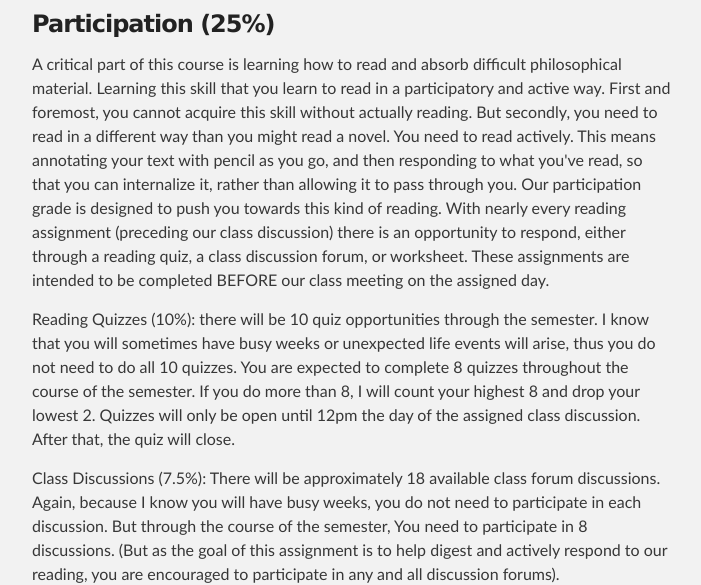
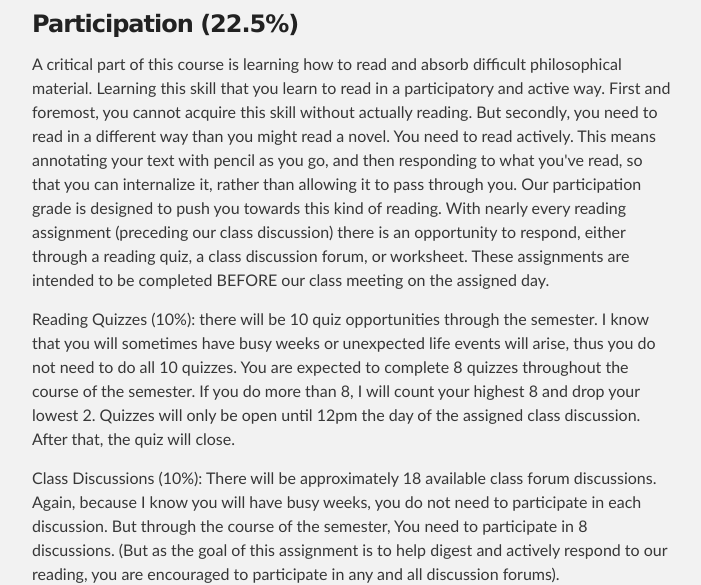
Before and after one commit to jeffreycwitt/jeffreycwitt.github.io, a Jekyll site: the page built from teaching/FoundationsOfPhilosophy.html, in a window 1280 px wide and 1400 px high, scrolled down 1557 px, cut to the strip 250-835 px from the top of the window. Shown: the whole strip, without its empty margins (288-989 px from the left). Built offline with Jekyll 4.4.1, drawn with Linux system fonts in a browser that asks for light colours; some of the changed text lies outside the part shown.

Commit message:
syllabus update

```diff
--- a/teaching/FoundationsOfPhilosophy.html
+++ b/teaching/FoundationsOfPhilosophy.html
@@ -120,7 +120,7 @@ title:  Foundations of Philosophy
 
          <div>
 
-            <h3 id="">Participation (25%)</h3>
+            <h3 id="">Participation (22.5%)</h3>
 
             <p>
                A critical part of this course is learning how to read and absorb difficult philosophical
@@ -153,7 +153,7 @@ title:  Foundations of Philosophy
 
             </p>
 
-            <p>Class Discussions (7.5%):
+            <p>Class Discussions (10%):
                There will be approximately 18 available class forum discussions.
                Again, because I know you will have busy weeks,
                you do not need to participate in each discussion. But through the course of the semester,
@@ -236,7 +236,7 @@ title:  Foundations of Philosophy
                to these problems.
             </p>
 
-            <p>Final Exam (25%): The cumulative final exam will include short fact based
+            <p>Final Exam (22.5%): The cumulative final exam will include short fact based
                questions, quotation identification, and essay responses
                on core concepts and problems discussed during the course of the
                semester.
```
Also changed, not shown: other parts of teaching/FoundationsOfPhilosophy.html (+1 -1 lines).
